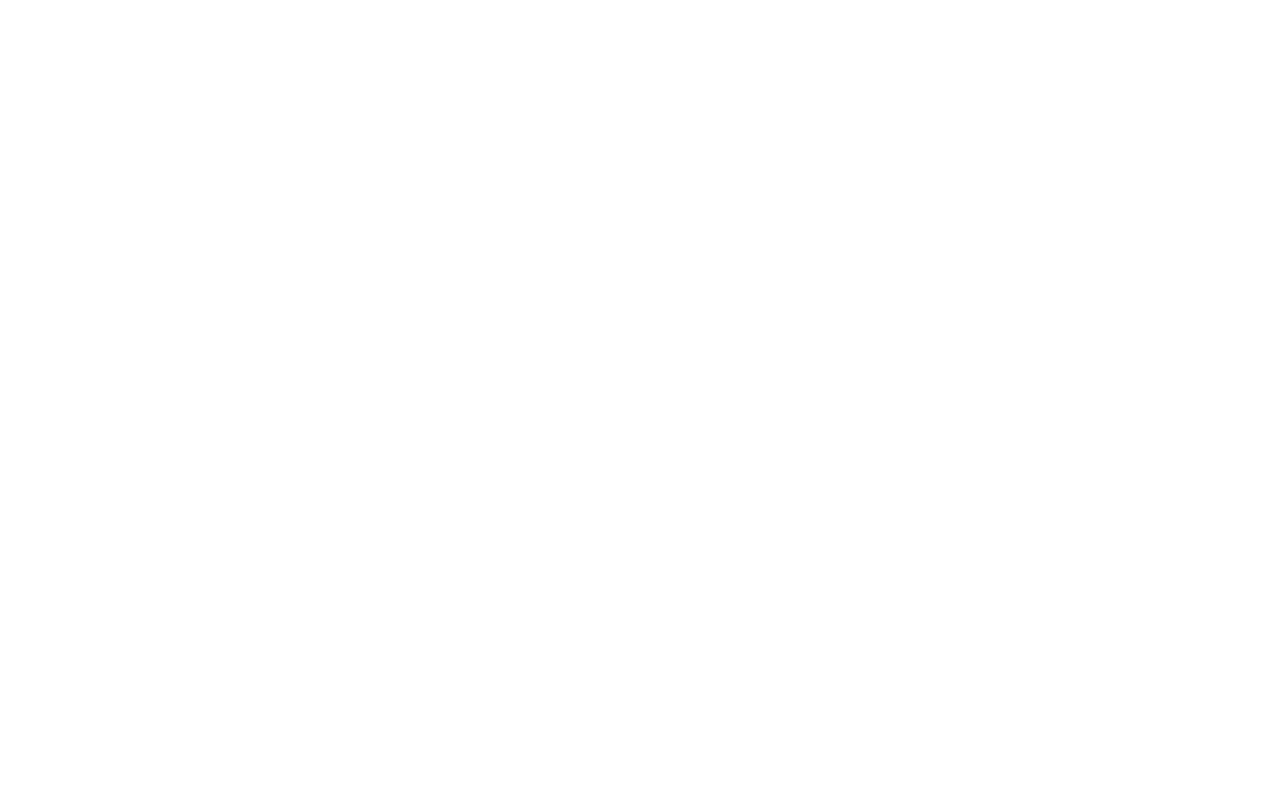
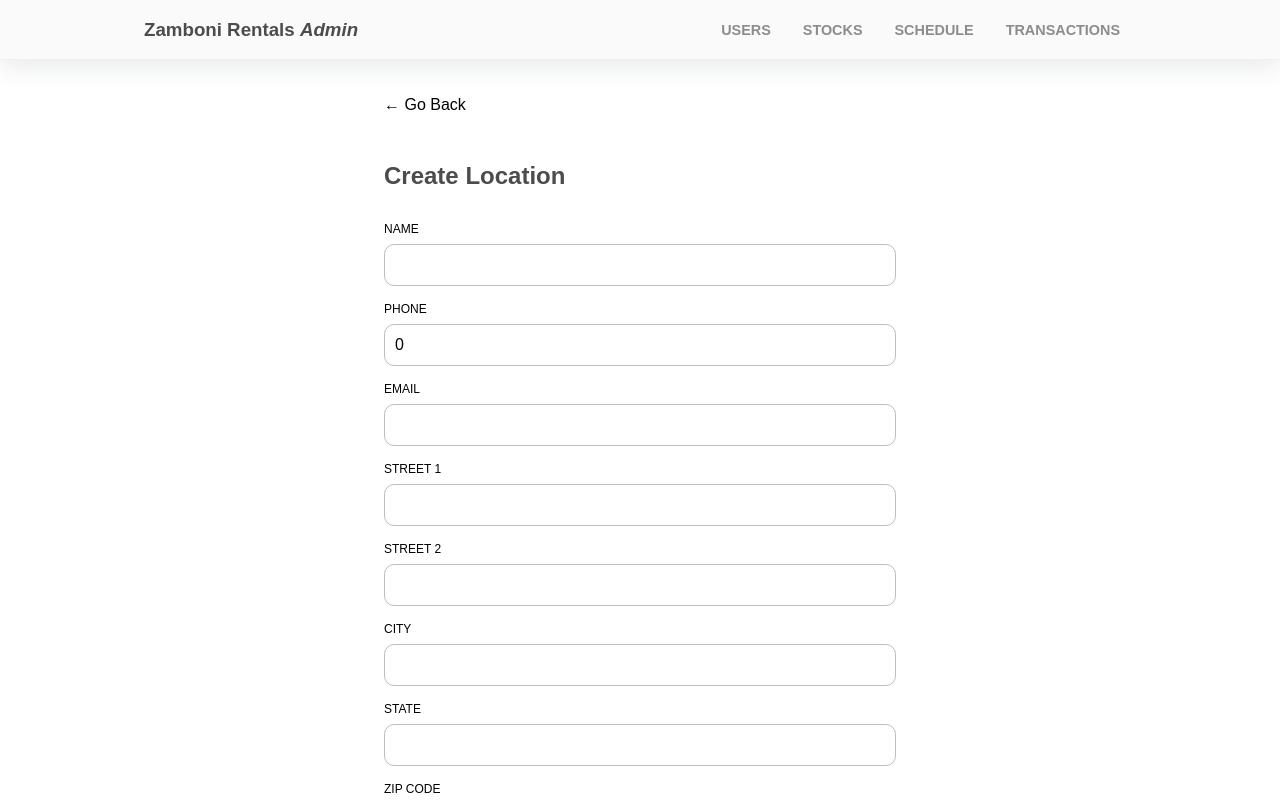
Before and after one commit to fatardy/zamboni-frontend, a React (Create React App) app: page /admin/location/create in a window 1280 px wide. Before the commit this address had no page. Shown: the top 800 px of the page. Built offline with nearby package versions, Linux system fonts and the light colour scheme; sample sign-in values are in the browser's storage.

Commit message:
Add create location admin

```diff
--- /dev/null
+++ b/src/admin-pages/admin-location-create/admin-location-create.module.scss
@@ -0,0 +1,42 @@
+@import '../../styles/colors.scss';
+
+.container {
+    display: flex;
+    flex: 1;
+    justify-content: center;
+    align-items: center;
+    flex-direction: column;
+
+    .content {
+        width: 40vw;
+        margin-bottom: 64px;
+
+        .backCont {
+            margin: 32px 0;
+
+            a {
+                transition: font-size 0.1s;
+            }
+            a:focus,
+            a:hover {
+                font-size: 18px;
+                // color: $secondary-color;
+            }
+        }
+
+        h2 {
+            margin: 48px 0 32px 0;
+        }
+        .btn {
+            margin-top: 32px;
+        }
+        .err {
+            text-align: center;
+            margin-top: 32px;
+            .msg {
+                color: $error-color;
+                margin: 0
+            }
+        }
+    }
+}
--- /dev/null
+++ b/src/admin-pages/admin-location-create/index.js
@@ -0,0 +1,71 @@
+import React, { useState } from 'react';
+import { Link, useNavigate } from 'react-router-dom';
+import { toast } from 'react-toastify';
+import styles from './admin-location-create.module.scss';
+import TextInput from '../../components/text-input';
+// import { createUser } from '../../services/user';
+import Button from '../../components/button';
+// import CONFIG from '../../main/config';
+import { create } from '../../services/admin/location';
+
+export default function AdminLocationCreate() {
+  const navigate = useNavigate();
+
+  const [data, setData] = useState({
+    name: '',
+    phoneNumber: 0,
+    email: '',
+    street1: '',
+    street2: '',
+    city: '',
+    stateName: '',
+    zipCode: '',
+    country: '',
+  });
+
+  const fetchCreate = async () => {
+    try {
+      await create(data);
+      navigate('/admin/location');
+    } catch (err) {
+      const e = err?.response?.data?.error?.message || 'Something went wrong..';
+      toast(e);
+    }
+  };
+
+  const btnClick = async () => {
+    fetchCreate();
+  };
+
+  return (
+    <div className={styles.container}>
+      <div className={styles.content}>
+        <div className={styles.backCont}>
+          <Link to="/admin/locations">
+            ← Go Back
+          </Link>
+        </div>
+        <div className={styles.card}>
+          <div className={styles.header}>
+            <h2>Create Location</h2>
+          </div>
+          <div className={styles.form}>
+            <TextInput label="Name" value={data.name} onChange={(e) => { setData({ ...data, name: e.target.value }); }} />
+            <TextInput label="Phone" type="number" value={data.phoneNumber} onChange={(e) => { setData({ ...data, phoneNumber: e.target.value }); }} />
+            <TextInput label="Email" value={data.email} onChange={(e) => { setData({ ...data, email: e.target.value }); }} />
+            <TextInput label="Street 1" value={data.street1} onChange={(e) => { setData({ ...data, street1: e.target.value }); }} />
+            <TextInput label="Street 2" value={data.street2} onChange={(e) => { setData({ ...data, street2: e.target.value }); }} />
+            <TextInput label="City" value={data.city} onChange={(e) => { setData({ ...data, city: e.target.value }); }} />
+            <TextInput label="State" value={data.stateName} onChange={(e) => { setData({ ...data, stateName: e.target.value }); }} />
+            <TextInput label="Zip Code" value={data.zipCode} onChange={(e) => { setData({ ...data, zipCode: e.target.value }); }} />
+            <TextInput label="Country" value={data.country} onChange={(e) => { setData({ ...data, country: e.target.value }); }} />
+          </div>
+          <div className={styles.btn}>
+            <Button solid title="Create" onClick={btnClick} />
+          </div>
+
+        </div>
+      </div>
+    </div>
+  );
+}
--- a/src/admin-pages/admin-location/index.js
+++ b/src/admin-pages/admin-location/index.js
@@ -72,13 +72,10 @@
               <p>Address</p>
             </th>
             <th>
-              <p />
-            </th>
-            <th>
               <p>Created On</p>
             </th>
             <th>
-              <p>Delete</p>
+              <p />
             </th>
           </tr>
         </thead>
@@ -108,7 +105,7 @@
               <td>
                 <Button
                   title="delete"
-                  onClick={() => { fetchDelete({ id: x.locId }); }}
+                  onClick={() => { deleteTap(x.locId); }}
                   solid={false}
                 />
               </td>
--- a/src/main/Main.js
+++ b/src/main/Main.js
@@ -16,6 +16,7 @@
 import AdminLogin from '../admin-pages/admin-login';
 import AdminVerifyOtp from '../admin-pages/admin-verify-otp';
 import AdminLocation from '../admin-pages/admin-location';
+import AdminLocationCreate from '../admin-pages/admin-location-create';
 
 export default function Main() {
   return (
@@ -32,6 +33,7 @@
           <Route path="/admin" element={<AdminApp />}>
             <Route path="/admin" element={<AdminHome />} />
             <Route path="/admin/location" element={<AdminLocation />} />
+            <Route path="/admin/location/create" element={<AdminLocationCreate />} />
           </Route>
           <Route path="/admin/login" element={<AdminLogin />} />
           <Route path="/admin/verify-otp" element={<AdminVerifyOtp />} />
```
